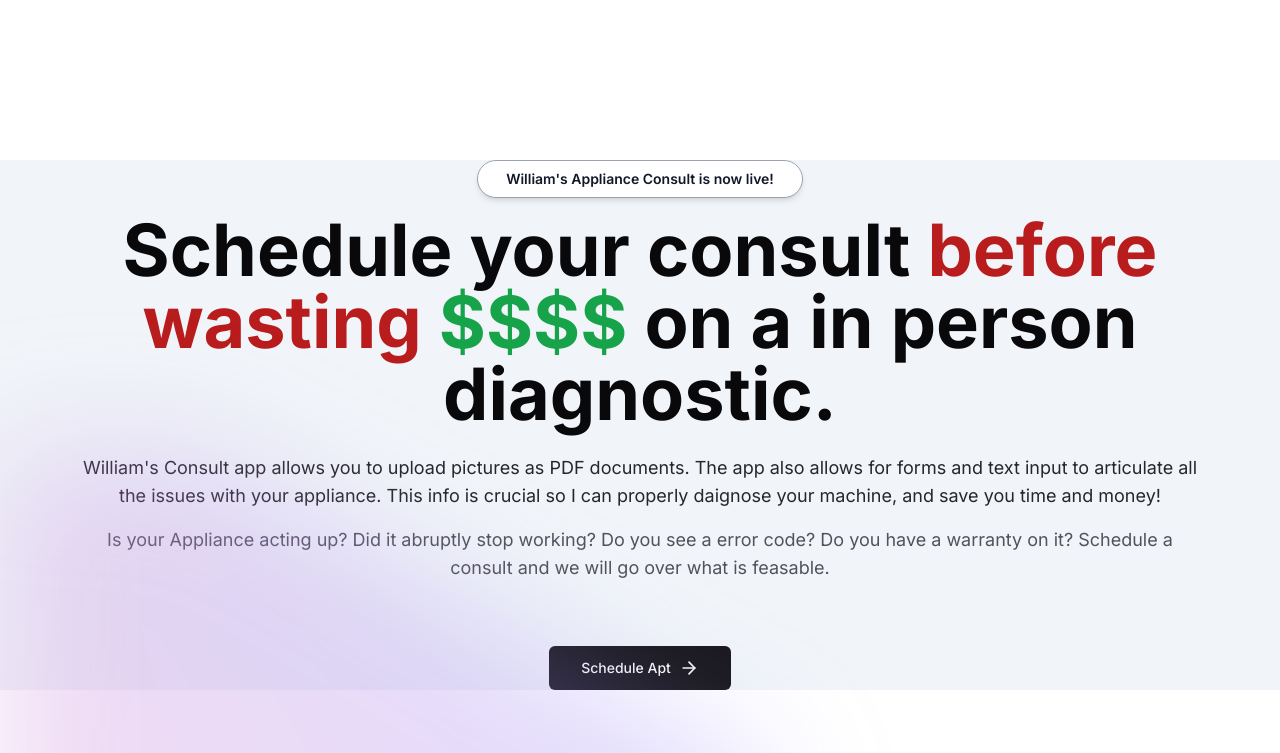
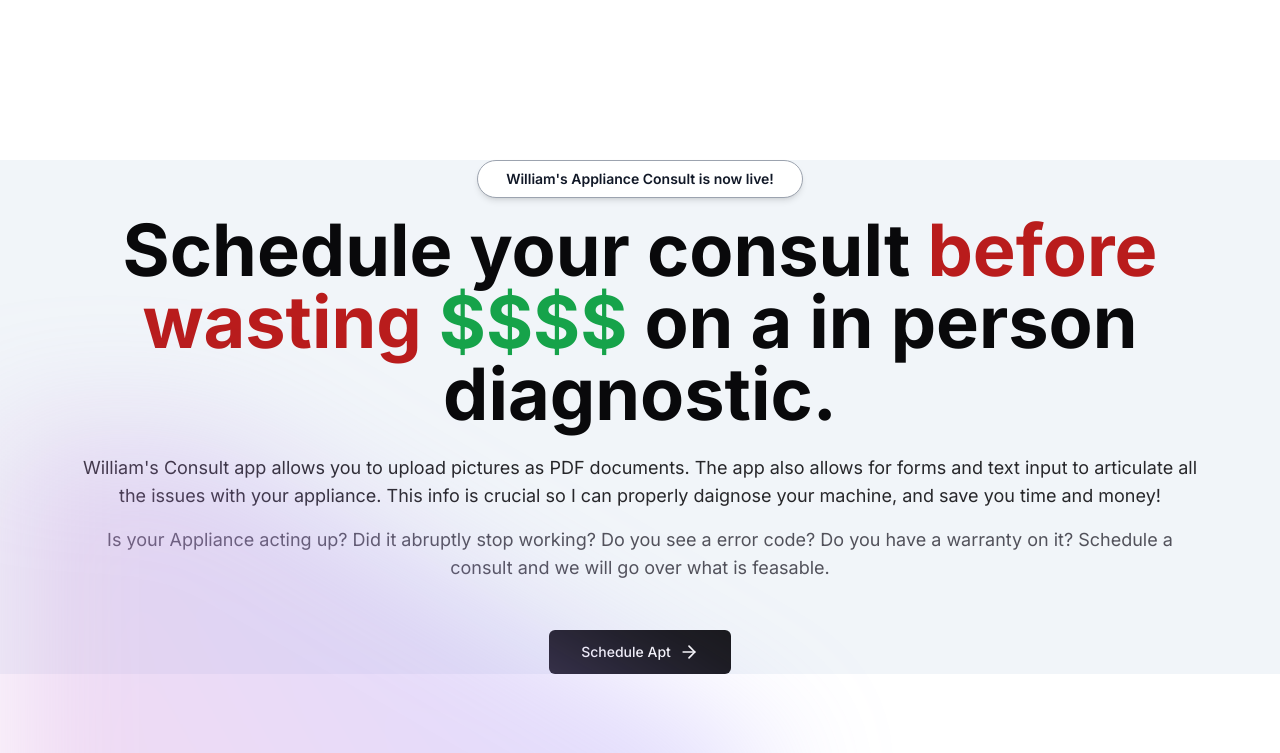
Before and after one commit to addicted2crypto/williams_appliance_consult, a Next.js app: page / in a window 1280 px wide. Shown: the top 753 px of the page. Built offline with nearby package versions, Linux system fonts and the light colour scheme.

Commit message:
adjusted logo margin

```diff
--- a/app/page.tsx
+++ b/app/page.tsx
@@ -31,7 +31,7 @@ export default function Home() {
       </p>
       <Link className={buttonVariants({
         size: 'lg',
-        className: 'mt-16'
+        className: 'mt-12'
 
       })}href='/dashboard' target='_blank'>
         Schedule Apt <ArrowRight className='ml-2 h-5 w-5'/>
```
